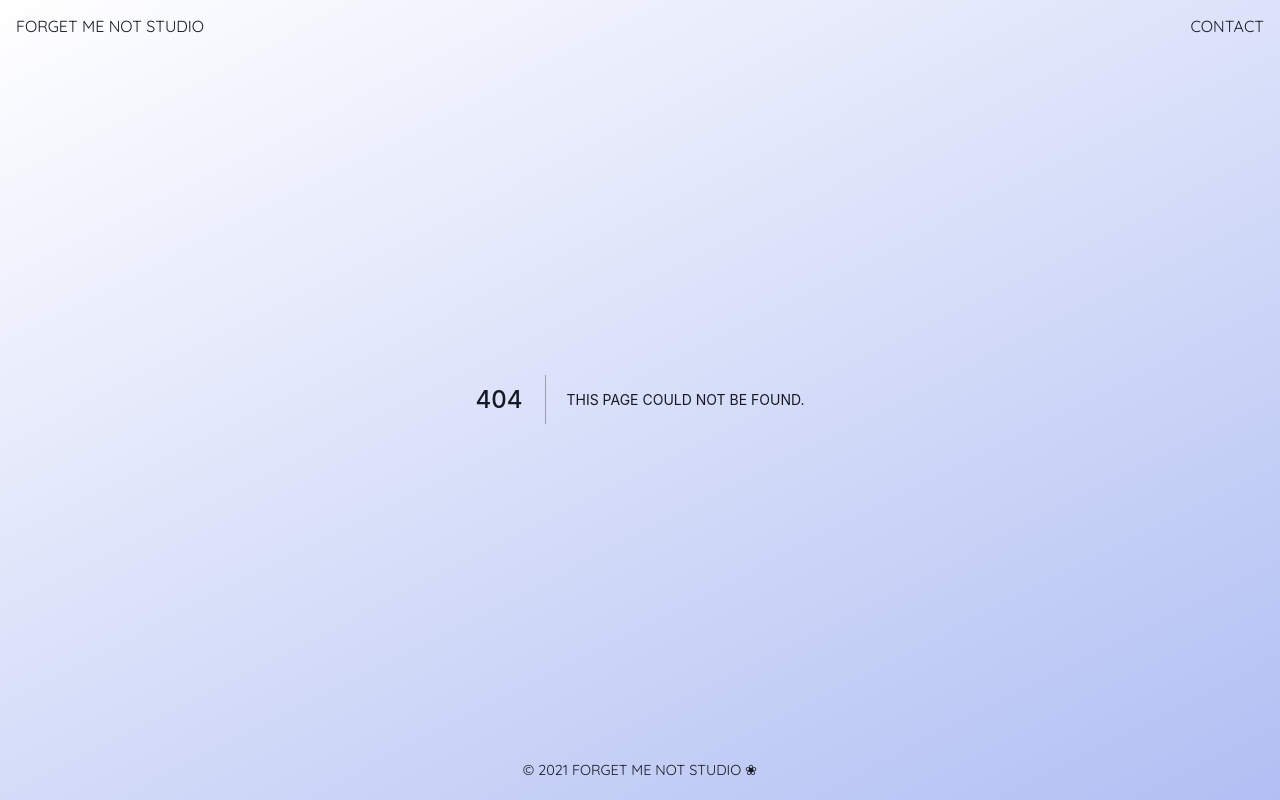
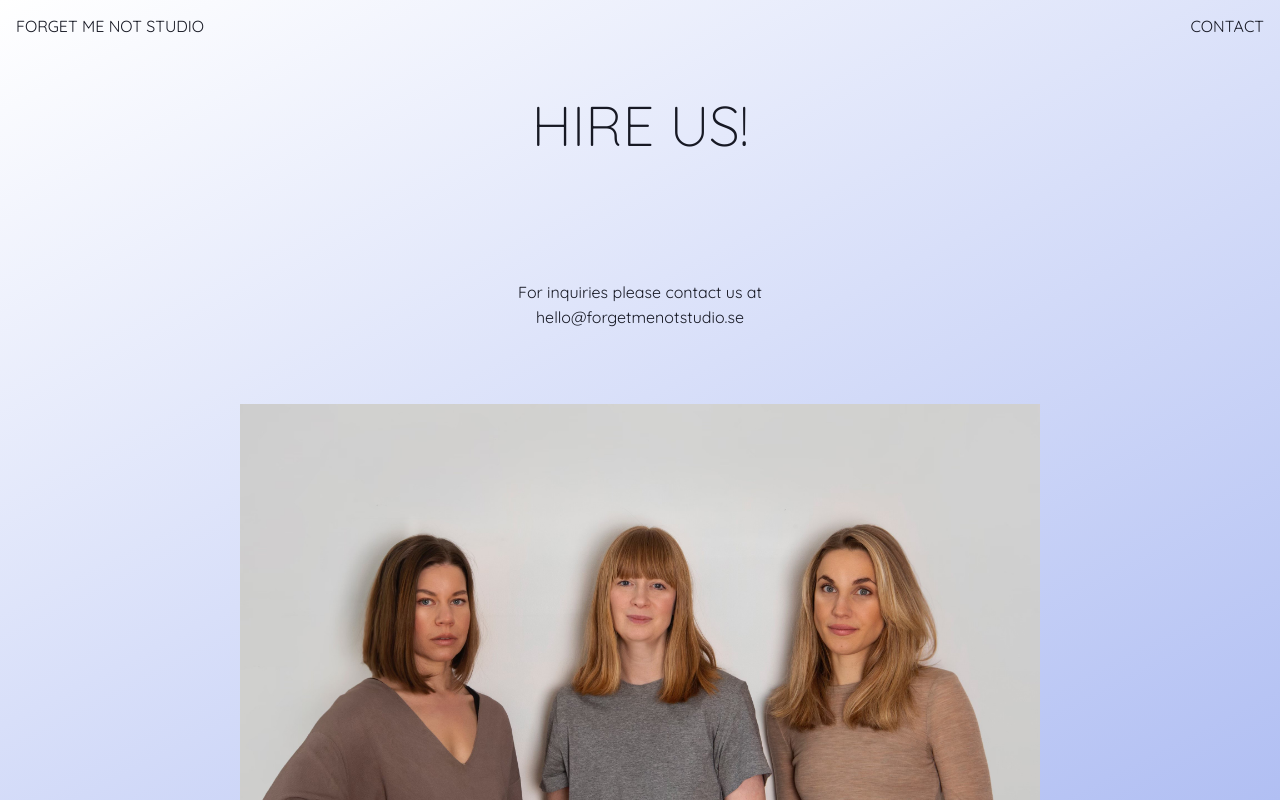
Before and after one commit to pinne/forgetmenotstudio, a Next.js app: page /contact in a window 1280 px wide. Before the commit this address had no page. Shown: the top 800 px of the page. Built offline with nearby package versions, Linux system fonts and the light colour scheme.

Commit message:
Adding contact page

```diff
--- /dev/null
+++ b/pages/contact.js
@@ -0,0 +1,15 @@
+import Contacts from '../components/contacts'
+import styles from '../components/contacts.module.css'
+
+export default function Contact () {
+  return <main>
+    <h1>Hire us!</h1>
+    <div className={styles.names}>
+      <div className={styles.nameBox}>
+        <p className='nameText'>For inquiries please contact us at</p>
+        <p><a href={`mailto:hello@forgetmenotstudio.se`}>hello@forgetmenotstudio.se</a></p>
+      </div>
+    </div>
+    <Contacts />
+  </main>
+}
```
